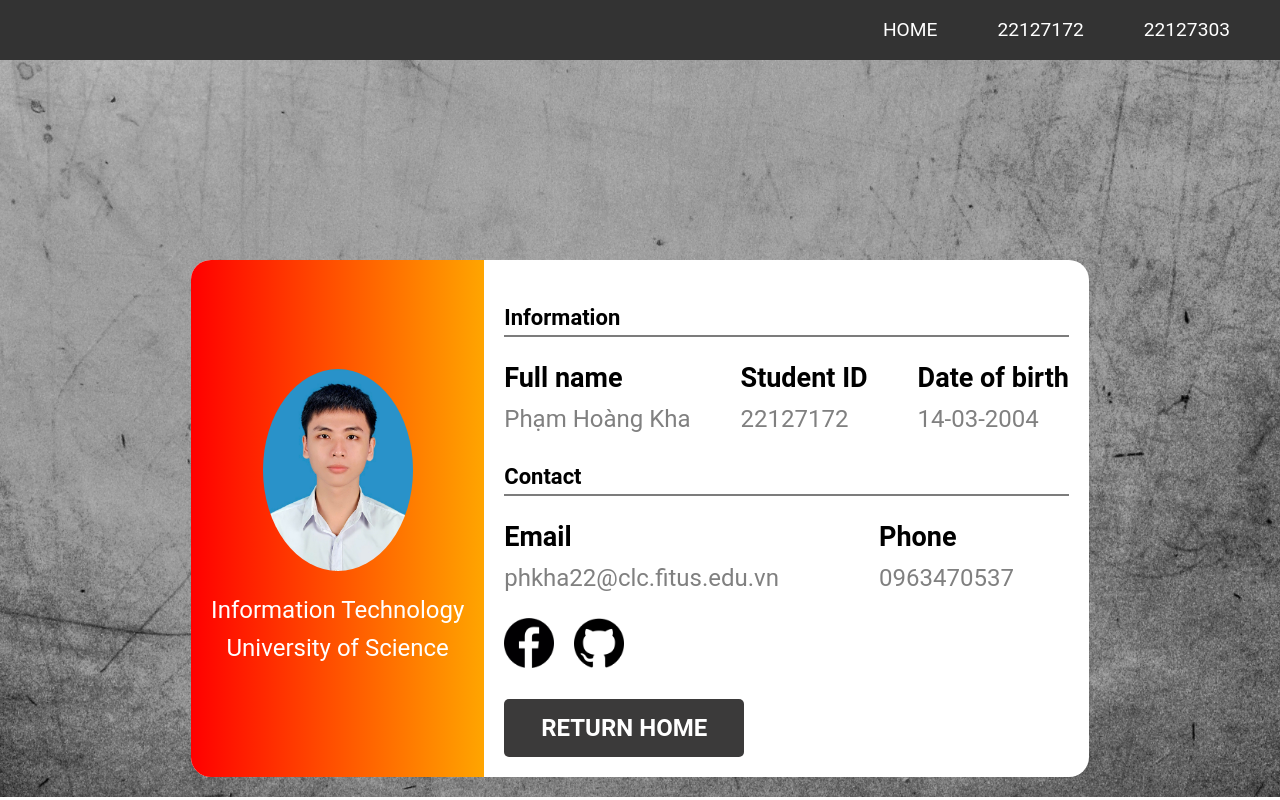
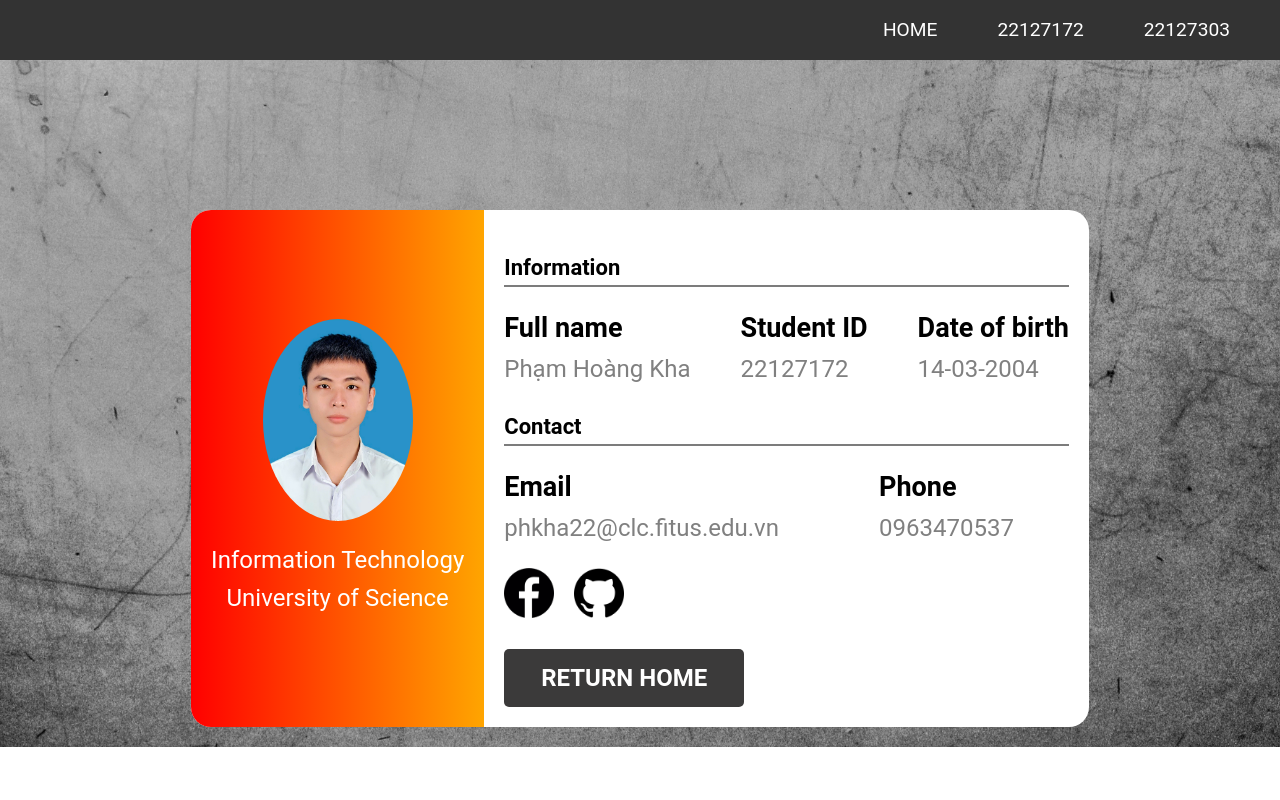
Before and after one commit to nhandzai/team-web, a plain HTML site: page members/22127172/22127172.html in a window 1280 px wide. Drawn offline with Linux system fonts and the light colour scheme.

Commit message:
adjusting css .info

```diff
--- a/members/22127172/22127172.css
+++ b/members/22127172/22127172.css
@@ -44,7 +44,7 @@ main {
     justify-content: center;
     background-color: white;
     margin: 20px;
-    margin-top: 200px;
+    margin-top: 150px;
     border-radius: 20px;
 }
 
--- a/members/22127303/22127303.css
+++ b/members/22127303/22127303.css
@@ -44,7 +44,7 @@ main {
     justify-content: center;
     background-color: white;
     margin: 20px;
-    margin-top: 200px;
+    margin-top: 150px;
     border-radius: 20px;
 }
 
```
